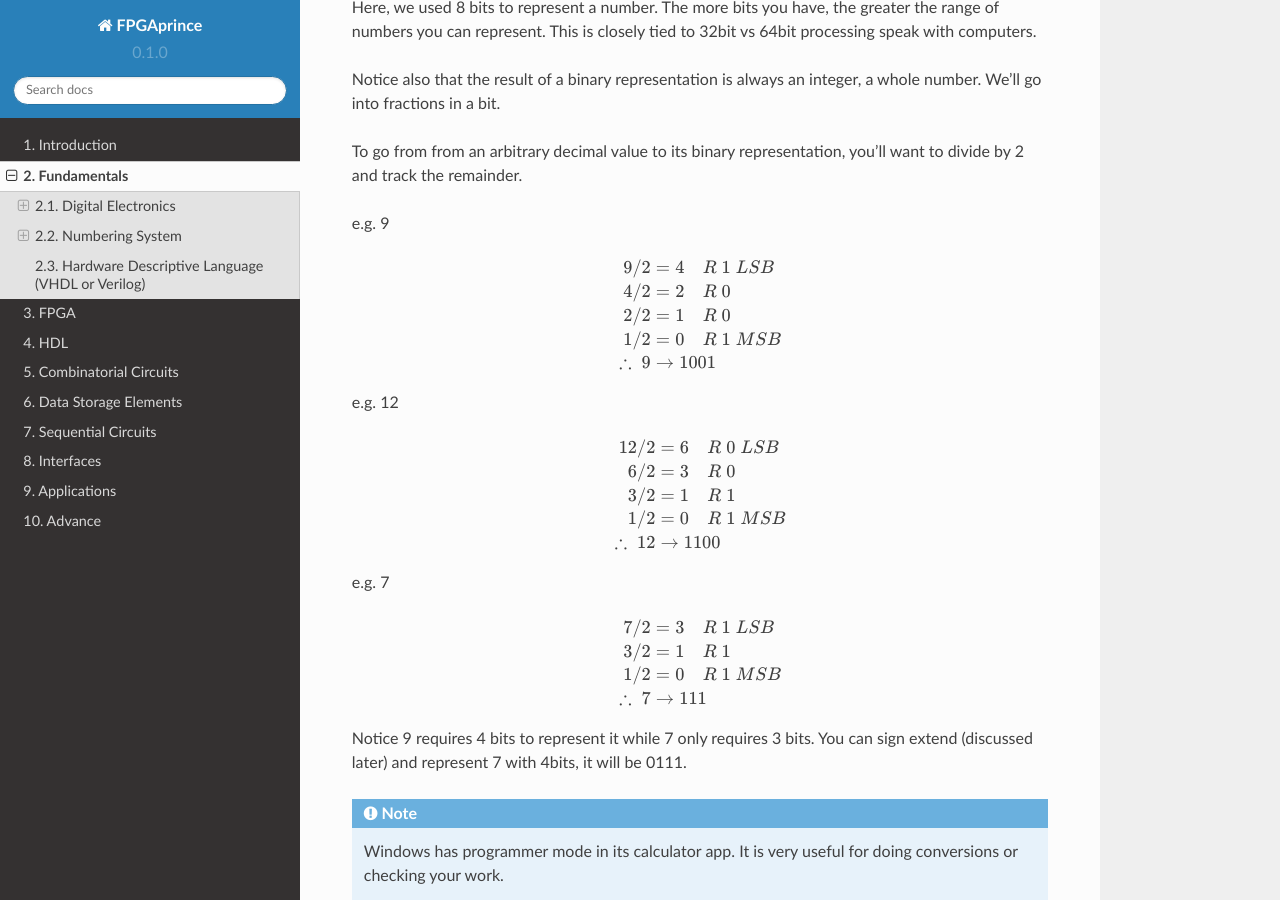
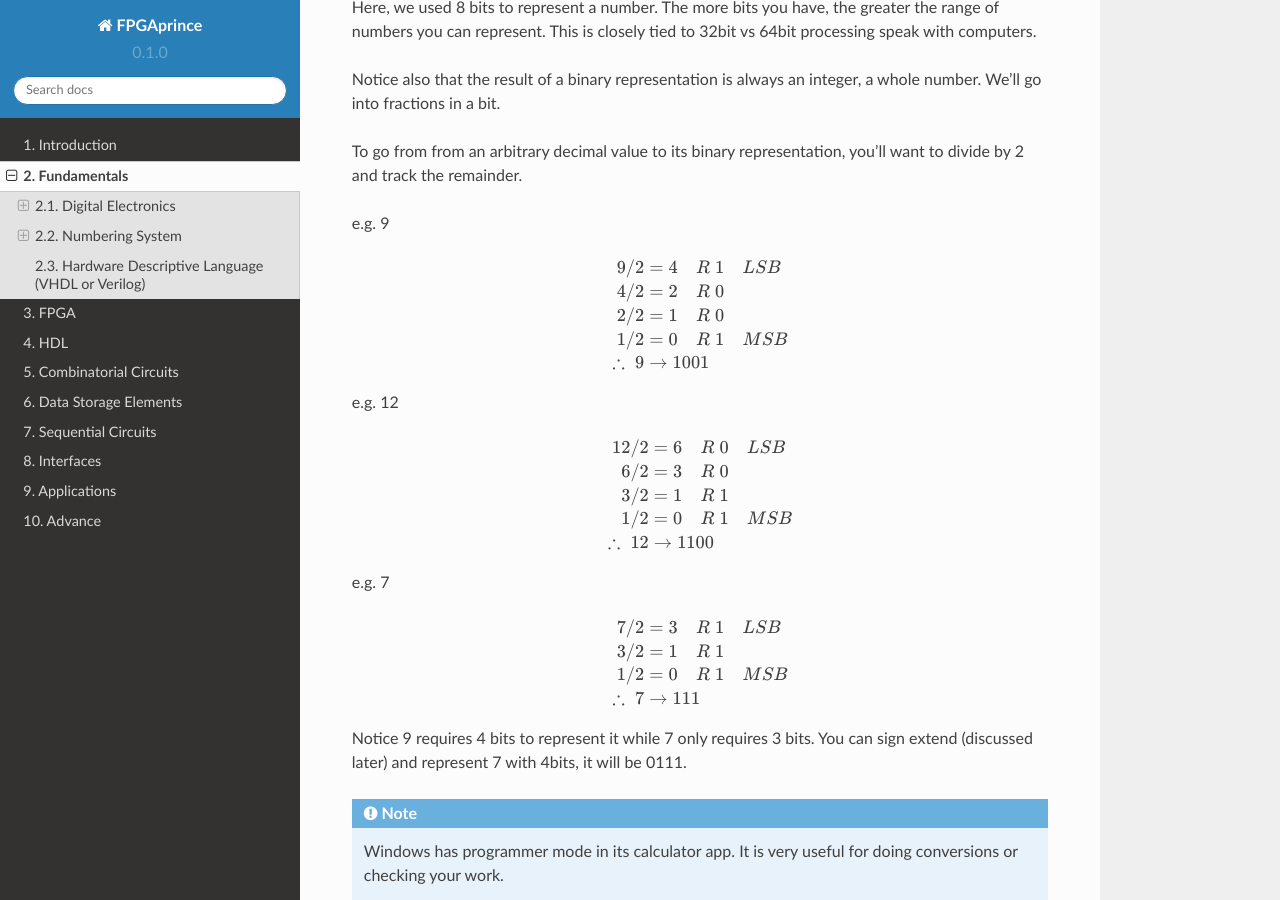
Before and after one commit to fpgaprince/rtd, a Sphinx documentation site: the page built from docs/source/fundamentals.rst, in a window 1280 px wide and 900 px high, scrolled down 4244 px. Built offline with Sphinx 7.4.7 and the Read the Docs theme 2.0.0, drawn with Linux system fonts in a browser that asks for light colours.

Commit message:
spacing...

```diff
--- a/docs/source/fundamentals.rst
+++ b/docs/source/fundamentals.rst
@@ -200,10 +200,10 @@ e.g. 9
 
 .. math::
 
-    9/2 &= 4\quad R\; 1\; LSB\\
+    9/2 &= 4\quad R\; 1\quad LSB\\
     4/2 &= 2\quad R\; 0\\
     2/2 &= 1\quad R\; 0\\
-    1/2 &= 0\quad R\; 1\; MSB\\
+    1/2 &= 0\quad R\; 1\quad MSB\\
     \therefore \; 9   &\rightarrow 1001
 
 
@@ -211,19 +211,19 @@ e.g. 12
 
 .. math::
 
-    12/2    &= 6\quad R\; 0\; LSB\\
+    12/2    &= 6\quad R\; 0\quad LSB\\
     6/2     &= 3\quad R\; 0\\
     3/2     &= 1\quad R\; 1\\
-    1/2     &= 0\quad R\; 1\; MSB\\
+    1/2     &= 0\quad R\; 1\quad MSB\\
     \therefore \; 12      &\rightarrow 1100
 
 e.g. 7
 
 .. math::
 
-    7/2 &= 3\quad R\; 1\; LSB\\
+    7/2 &= 3\quad R\; 1\quad LSB\\
     3/2 &= 1\quad R\; 1\\
-    1/2 &= 0\quad R\; 1\; MSB\\
+    1/2 &= 0\quad R\; 1\quad MSB\\
     \therefore \; 7   &\rightarrow 111
 
 Notice 9 requires 4 bits to represent it while 7 only requires 3 bits. You can sign extend (discussed later) and represent
```
